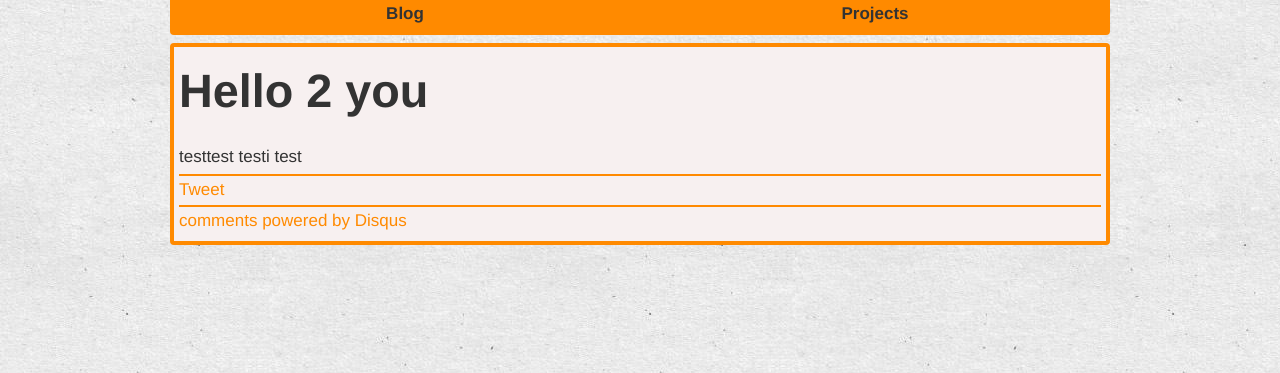
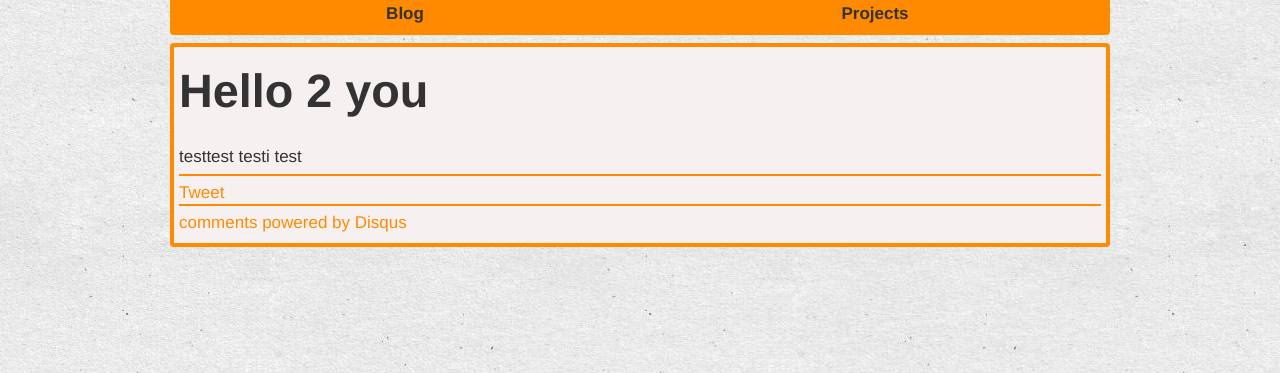
Before and after one commit to mikiec84/abbe98.github.com, a Jekyll site: the page built from _posts/2013-11-14-hello-2-you.html, in a window 1280 px wide. Shown: the top 373 px of the page. Built offline with Jekyll 4.4.1, drawn with Linux system fonts in a browser that asks for light colours; comment, search, counter and statistics services are not loaded.

Commit message:
CSS improvments to .share

```diff
--- a/_layouts/post.html
+++ b/_layouts/post.html
@@ -25,8 +25,7 @@
 		dsq.src = '//' + disqus_shortname + '.disqus.com/embed.js';
 		(document.getElementsByTagName('head')[0] || document.getElementsByTagName('body')[0]).appendChild(dsq);
 	})();
-</script>
-<script type="text/javascript">
+
 	//Google+
 	(function() {
 		var po = document.createElement('script');
@@ -36,8 +35,8 @@
 		var s = document.getElementsByTagName('script')[0];
 		s.parentNode.insertBefore(po, s);
 	})();
-</script>
-<script>//Twitter
+
+	//Twitter
 	! function(d, s, id) {
 		var js, fjs = d.getElementsByTagName(s)[0];
 		if (!d.getElementById(id)) {
--- a/style.css
+++ b/style.css
@@ -132,7 +132,9 @@
 	width: 100%;
 	border-top: 2px solid #FF8A00;
 	border-bottom: 2px solid #FF8A00;
-	height: auto;
+	height: 25px;
+	padding-top: 3px;
+	margin-bottom: 3px;
 }
 
 /* Archive
```
